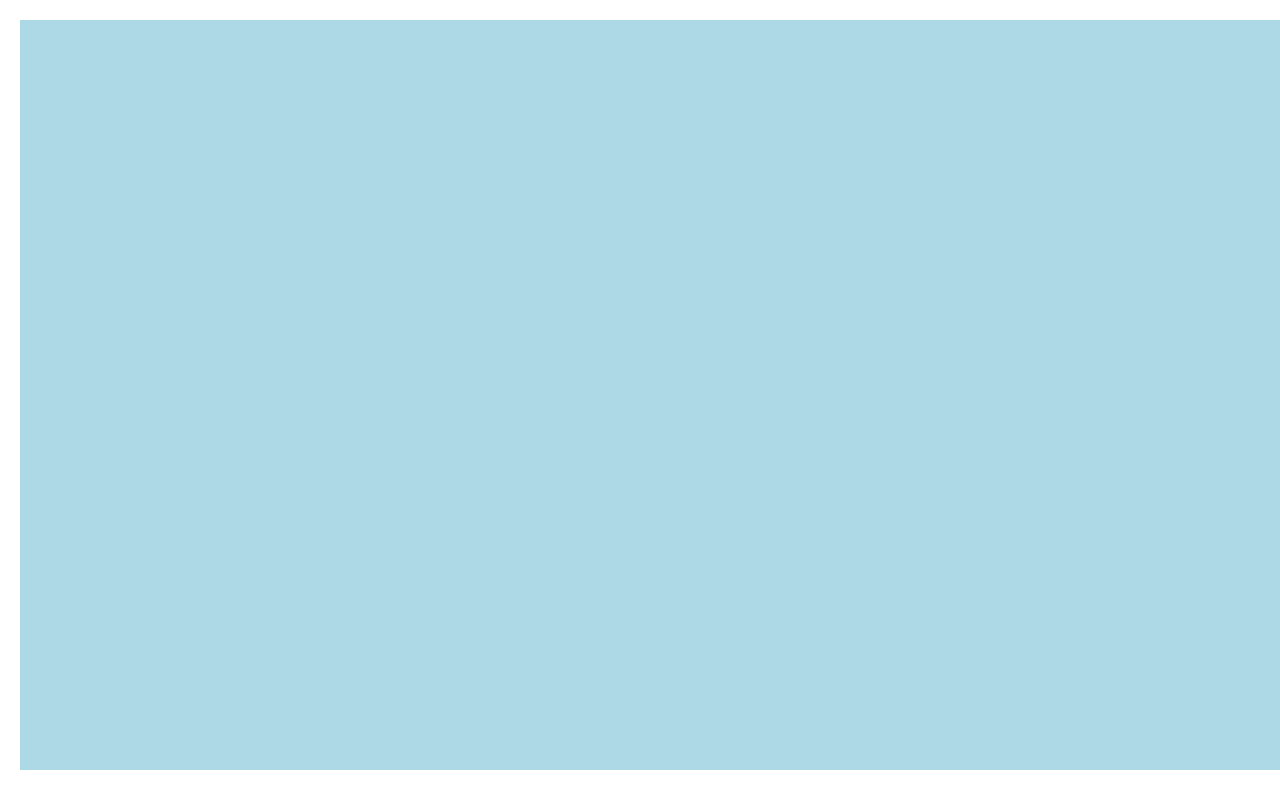
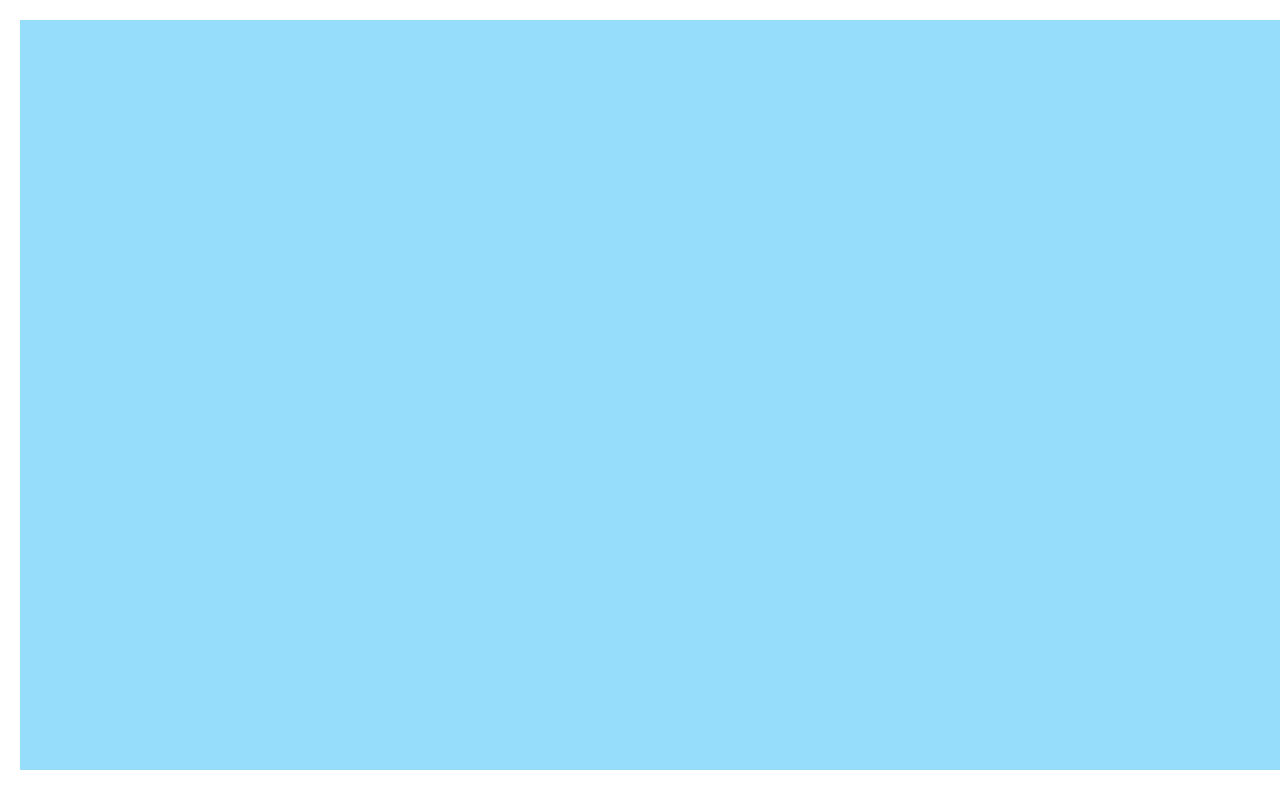
Before and after one commit to NotHayd3n/NotHayd3n.github.io, a plain HTML site: page projects/platformer/index.html in a window 1280 px wide. Shown: the top 800 px of the page. Drawn offline with nearby package versions, Linux system fonts and the light colour scheme.

Commit message:
<message about commit>

```diff
--- a/projects/platformer/platformer.css
+++ b/projects/platformer/platformer.css
@@ -3,7 +3,7 @@ body {
 }
 
 canvas {
-  background-color: lightblue;
+  background-color: rgb(149, 221, 250);
   margin: 20px;
 }
 
--- a/projects/platformer/platformer.js
+++ b/projects/platformer/platformer.js
@@ -51,7 +51,7 @@ createCollectable("database", 630, 625)
 createCollectable("grace", 1350, 370)
 createCannon("top", 1200, 1000)
 createCannon("left", 220, 2000)
-createCannon("top", 480, 700)
+createCannon("top", 480, 800)
 
 
     /////////////////////////////////////////////////
--- a/projects/platformer/setup.js
+++ b/projects/platformer/setup.js
@@ -91,10 +91,10 @@ let halleImage;
 let animationDetails = {};
 
 var collectableList = {
-  database: { image: "images/collectables/database.png" },
+  database: { image: "images/collectables/partick.png" },
   diamond: { image: "images/collectables/diamond-head.png" },
-  grace: { image: "images/collectables/grace-head.png" },
+  grace: { image: "images/collectables/Mr._O_connell.png" },
   kennedi: { image: "images/collectables/kennedi-head.png" },
   max: { image: "images/collectables/max-head.png" },
-  steve: { image: "images/collectables/steve-head.png" },
+  steve: { image: "images/collectables/kanye.png" },
 };
```
Also changed, not shown: projects/platformer/images/collectables/Mr._O_connell.png (added), projects/platformer/images/collectables/kanye.png (added), projects/platformer/images/collectables/partick.png (added).
